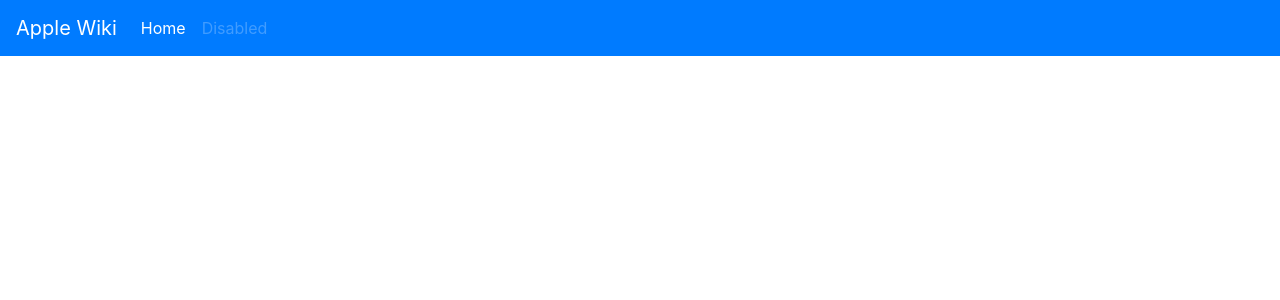
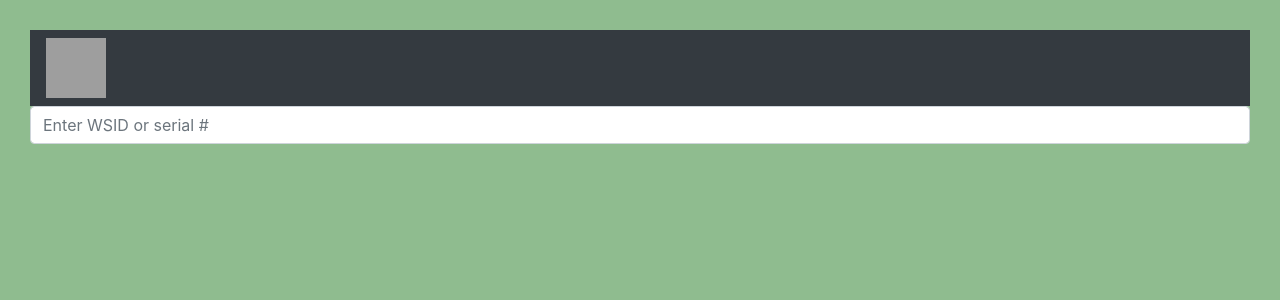
Before and after one commit to jfigueroa12/django_mac_site, a Django app: page / in a window 1280 px wide. Shown: the top 300 px of the page. Run offline with Django 3.2, Linux system fonts and the light colour scheme; some libraries are stand-ins or nearby versions; grey boxes are pictures that could not be loaded.

Commit message:
Developing on django dev server

```diff
--- a/django_mac_site/django_mac_site/settings.py
+++ b/django_mac_site/django_mac_site/settings.py
@@ -28,6 +28,7 @@ DEBUG = True
 ALLOWED_HOSTS = [
     'localhost',
     'gunicorn',
+    '*',
 ]
 
 
--- /dev/null
+++ b/django_mac_site/project_static/css/mac.css
@@ -0,0 +1,5 @@
+body
+{
+  padding: 30px;
+  background-color: #8FBC8F;
+}
--- a/django_mac_site/templates/base.html
+++ b/django_mac_site/templates/base.html
@@ -9,8 +9,8 @@
 
   <link rel="stylesheet" href="https://maxcdn.bootstrapcdn.com/bootstrap/4.1.3/css/bootstrap.min.css">
 
-  <!-- {% load static %}
-  <link rel="stylesheet" type="text/css" href="{% static 'myblog/myblogcss.css' %}"> -->
+  {% load static %}
+  <link rel="stylesheet" type="text/css" href="{% static 'css/mac.css' %}">
 
   <script src="https://ajax.googleapis.com/ajax/libs/jquery/3.3.1/jquery.min.js"></script>
   <script src="https://cdnjs.cloudflare.com/ajax/libs/popper.js/1.14.3/umd/popper.min.js"></script>
@@ -19,26 +19,17 @@
 
 <body>
 
-  <nav class="navbar navbar-expand-lg navbar-dark bg-primary">
-  <a class="navbar-brand" href="#">Apple Wiki</a>
-  <button class="navbar-toggler" type="button" data-toggle="collapse" data-target="#navbarNav" aria-controls="navbarNav" aria-expanded="false" aria-label="Toggle navigation">
-    <span class="navbar-toggler-icon"></span>
-  </button>
-  <div class="collapse navbar-collapse" id="navbarNav">
-    <ul class="navbar-nav">
-      <li class="nav-item active">
-        <a class="nav-link" href="#">Home <span class="sr-only">(current)</span></a>
-      </li>
-      <li class="nav-item">
-        <a class="nav-link disabled" href="#">Disabled</a>
-      </li>
-    </ul>
-  </div>
-</nav>
+  <nav class="navbar navbar-expand-lg navbar-dark bg-dark">
+  <img src="https://django-jon-project-static.s3.amazonaws.com/images/logo1_200x200.png"
+     alt="Not Found" style="width:60px;height:60px;">
+  <!-- <a class="navbar-brand" href="#">Apple Wiki</a> -->
+  </nav>
 
 
 
 {% block content %}
+
+  <input type="text" class="form-control" placeholder="Enter WSID or serial #">
 
 {% endblock content %}
 
```
Also changed, not shown: docker-compose.yml (+8 -5 lines).
